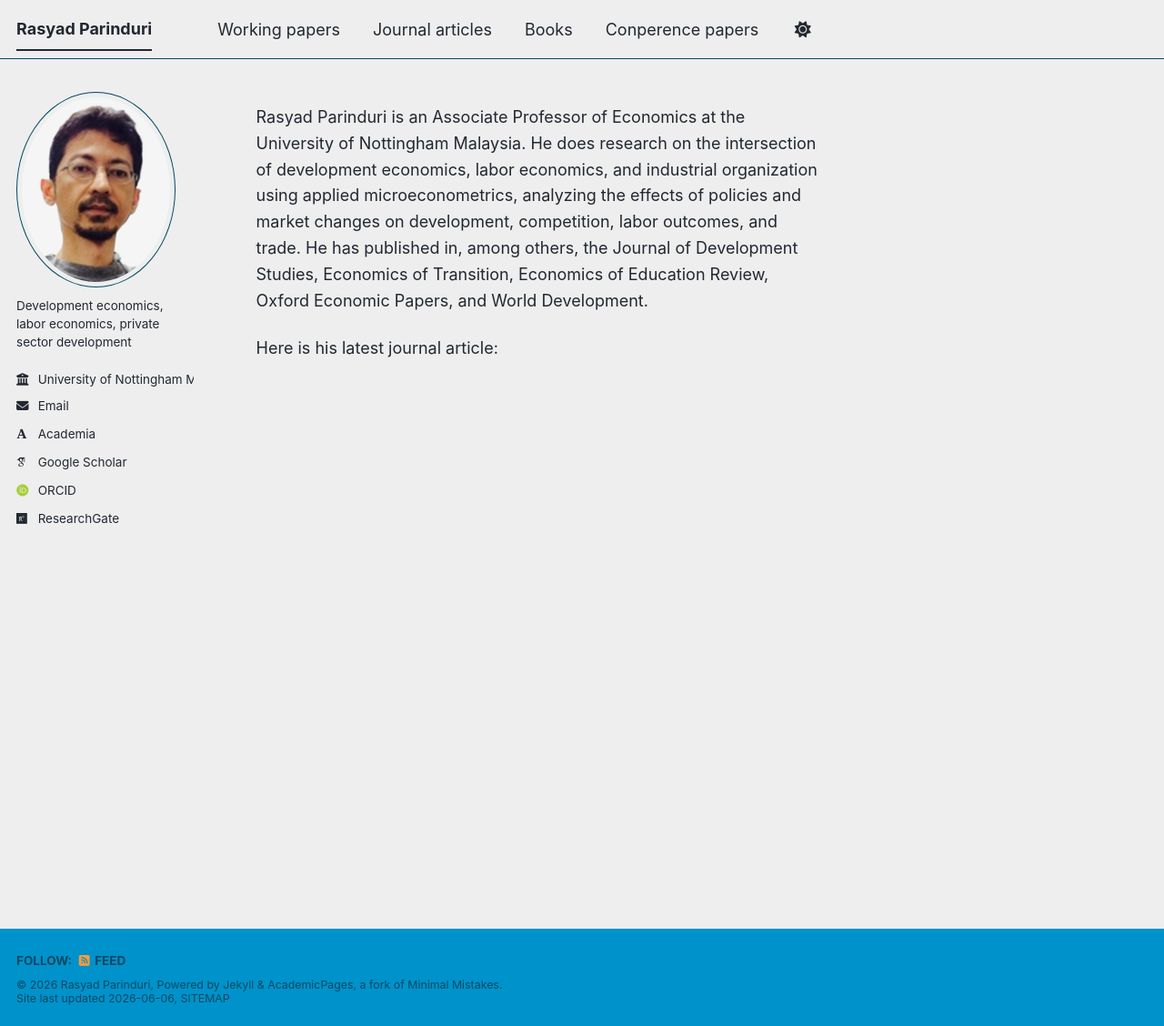
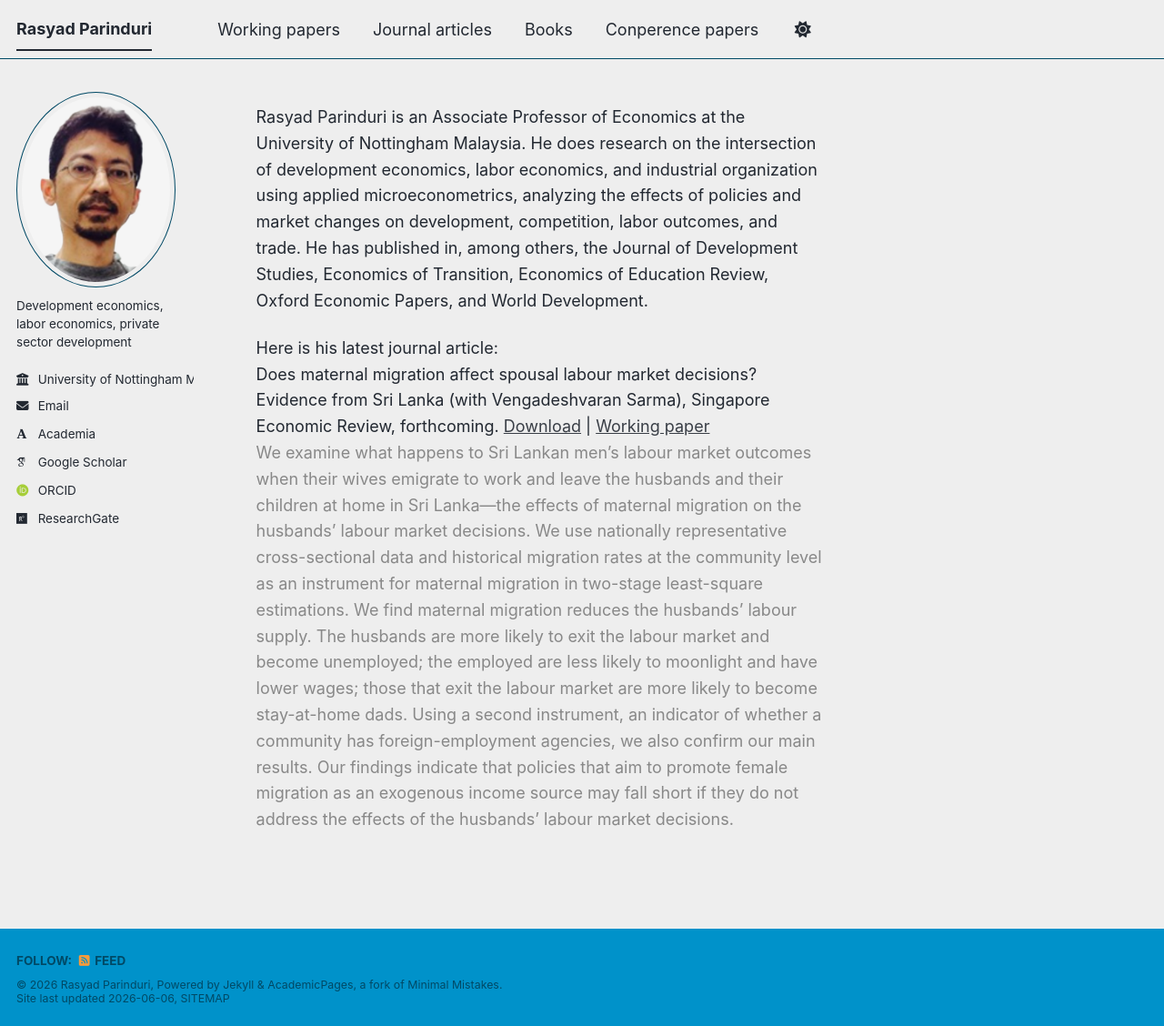
Before and after one commit to rasyadparinduri/rasyadparinduri.github.io, a Jekyll site: the page built from _pages/about.md, in a window 1280 px wide and 1128 px high. Shown: the whole window at 91% size. Built offline with Jekyll 4.4.1, drawn with Linux system fonts in a browser that asks for light colours; some web fonts are replaced; a script bundle is joined from its source files by our own code; library files that are not in the unit come from our copies.

Commit message:
Update about.md

```diff
--- a/_pages/about.md
+++ b/_pages/about.md
@@ -14,6 +14,6 @@ Journal of Development Studies, Economics of Transition, Economics of Education
 Economic Papers, and World Development.</p>
 
 Here is his latest journal article:<br>
-<span style="display:none; color:#888888; margin:0; padding:0; line-height:1.3;">
 Does maternal migration affect spousal labour market decisions? Evidence from Sri Lanka (with Vengadeshvaran Sarma), Singapore Economic Review, forthcoming. <a href="https://mpra.ub.uni-muenchen.de/95295/1/MPRA_paper_95295.pdf" target="_blank">Download</a> | <a href="https://mpra.ub.uni-muenchen.de/95295/1/MPRA_paper_95295.pdf" target="_blank">Working paper</a> <br>
+<span style="color:#888888; margin:0; padding:0; line-height:1.3;">
 We examine what happens to Sri Lankan men’s labour market outcomes when their wives emigrate to work and leave the husbands and their children at home in Sri Lanka—the effects of maternal migration on the husbands’ labour market decisions. We use nationally representative cross-sectional data and historical migration rates at the community level as an instrument for maternal migration in two-stage least-square estimations. We find maternal migration reduces the husbands’ labour supply. The husbands are more likely to exit the labour market and become unemployed; the employed are less likely to moonlight and have lower wages; those that exit the labour market are more likely to become stay-at-home dads. Using a second instrument, an indicator of whether a community has foreign-employment agencies, we also confirm our main results. Our findings indicate that policies that aim to promote female migration as an exogenous income source may fall short if they do not address the effects of the husbands’ labour market decisions.</span>
```
